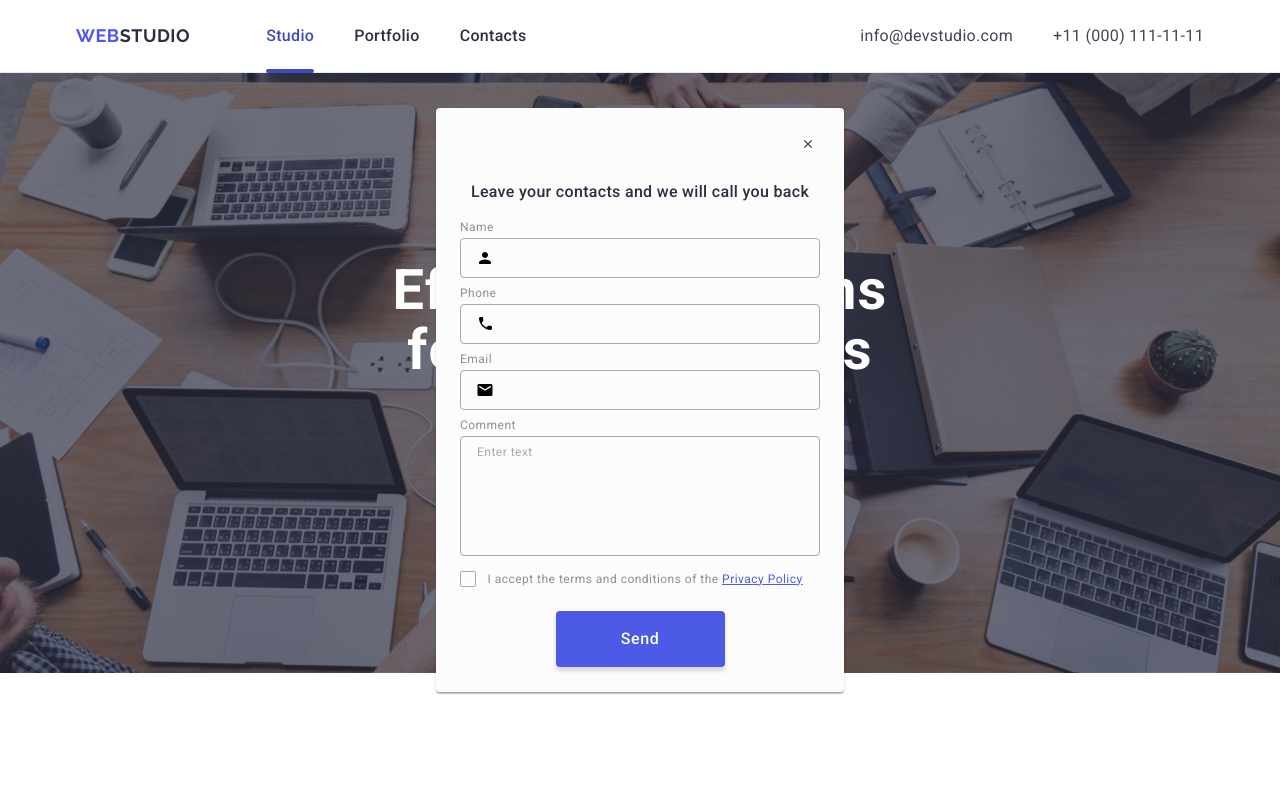
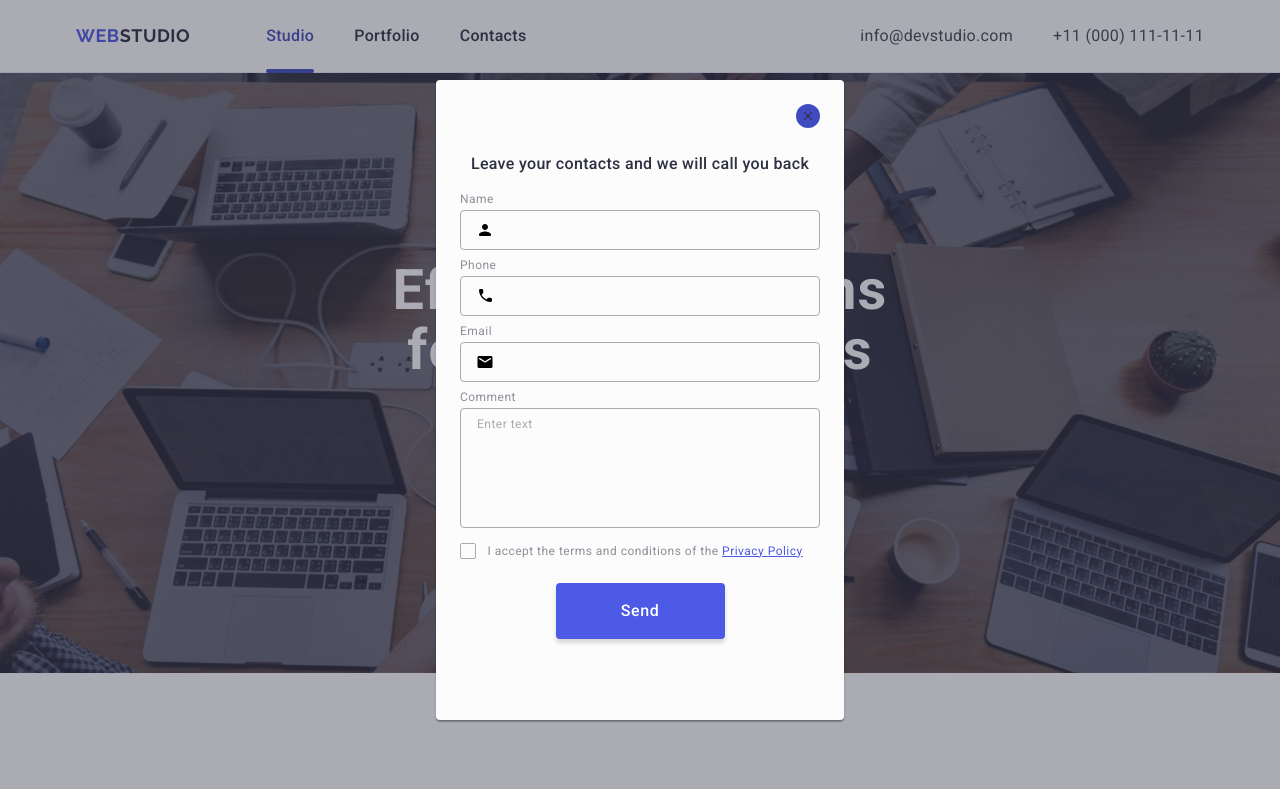
Before and after one commit to Halyna1900/goit-markup-hw-05, a plain HTML site: page index.html in a window 1280 px wide. Both pictures are taken after a click on the button 808 px from the left and 144 px from the top of the page. Shown: the top 789 px of the page. Drawn offline with nearby package versions, Linux system fonts and the light colour scheme.

Commit message:
commit message

```diff
--- a/css/styles.css
+++ b/css/styles.css
@@ -500,17 +500,18 @@ margin-bottom: 16px;
 }
 
 .subscribe-footer-input {
-  width: 100%;
+  width: 264px;
   height: 40px;
   font-weight: 400;
   font-size: 12px;
   line-height: 2;
   letter-spacing: 0.04em;
   color: #fff;
-  background-color:transparent;
+  background-color: transparent;
   border: 1px solid #fff;
   border-radius: 4px;
   box-shadow: 0 4px 4px 0 rgba(0, 0, 0, 0.15);
+  padding-left: 16px;
 }
 
 .subscribe-footer-btn {
@@ -541,6 +542,11 @@ color: #fff;
   gap: 16px;
   margin-left: 16px;
 }
+
+.subscribe-form {
+  display: flex;
+  gap: 24px;
+}
 /* ============== /FOOTER STYLES ============== */
 
 /* ============== MODAL STYLES ============== */
@@ -552,7 +558,7 @@ color: #fff;
   width: 100%;
   height: 100%;
 
-  border-color: rgba(46, 47, 66, 0.4);
+  background-color: rgba(46, 47, 66, 0.4);
 
   opacity: 0;
   visibility: hidden;
@@ -569,13 +575,12 @@ color: #fff;
 }
 
 .modal {
-  position: relative;
+  position: absolute;
   top: 50%;
   left: 50%;
-
   width: 408px;
   height: 80%;
-  max-height: 584px;
+  min-height: 584px;
   overflow: auto;
 
   transform: translate(-50%, -50%);
@@ -589,8 +594,8 @@ color: #fff;
 }
 
 .modal-close-btn {
-  border-radius: 100%;
-  fill: #e7e9fc;
+  display: flex;
+  border-radius: 50%;
   border: 1px solid rgba(0, 0, 0, 0.1);
   position: absolute;
   top: 24px;
@@ -601,14 +606,26 @@ color: #fff;
   height: 24px;
   background-color: transparent;
   cursor: pointer;
+  align-items: center;
+  justify-content: center;
+  background-color: #e7e9fc;
+  transition: background-color 250ms cubic-bezier(0.4, 0, 0.2, 1),
+    border 250ms cubic-bezier(0.4, 0, 0.2, 1);
 }
 
 .modal-close-icon {
   fill: #2e2f42;
+  transition: fill 250ms cubic-bezier(0.4, 0, 0.2, 1);
 }
+
+.modal-close-icon:hover,
+.modal-close-icon:focus {
+  fill: #ffffff;
+}
+
 .modal-close-btn:hover,
 .modal-close-btn:focus {
-  fill: #404bbf;
+  background-color : #404bbf;
   border: none;
 }
 
@@ -646,6 +663,7 @@ color: #fff;
   border-radius: 4px;
   background-color: transparent;
   padding-left: 38px;
+  outline: transparent;
   transition: border-color 250ms cubic-bezier(0.4, 0, 0.2, 1);
 }
 
--- a/index.html
+++ b/index.html
@@ -477,7 +477,6 @@
         <div class="subscribe-footer">
           <p class="subscribe-footer-text">Subscribe</p>
           <form class="subscribe-form" autocomplete="off">
-            <div class="subscribe-footer-wrapper">
               <label class="subscribe-footer-label" for="subscribe">
                 <input type="email" class="subscribe-footer-input" name="email" id="subscribe" placeholder="E-mail">
               </label>
@@ -486,14 +485,14 @@
                     <use href="./images/icons.svg#icon-subscribe"></use>
                   </svg>
                 </button>
-            </div>
+
           </form>
         </div>
       </div>
     </footer>
 
     <!-- PAGE MODAL -->
-    <div class="backdrop is-open ">
+    <div class="backdrop is-open">
       <div class="modal">
         <button class="modal-close-btn" type="button">
           <svg class="modal-close-icon" width="8" height="8">
@@ -505,10 +504,10 @@
         </p>
         <form class="review-form">
           <div class="review-form-field-wrapper">
-            <label class="review-form-field-label" for="username">Name</label>
+            <label class="review-form-field-label" for="user-name">Name</label>
             <div class="review-form-input-wrapper">
-              <input class="review-form-input" type="text" name="username" id="username"  required />
-              <svg class="review-form-icon" width="18" height="18">
+              <input class="review-form-input" type="text" name="user-name" id="username"  required />
+              <svg class="review-form-icon" width="18" height="24">
                 <use href="./images/icons.svg#icon-person"></use>
               </svg>
           </div>
```
Lines whose indentation alone changed are shown as unchanged.
